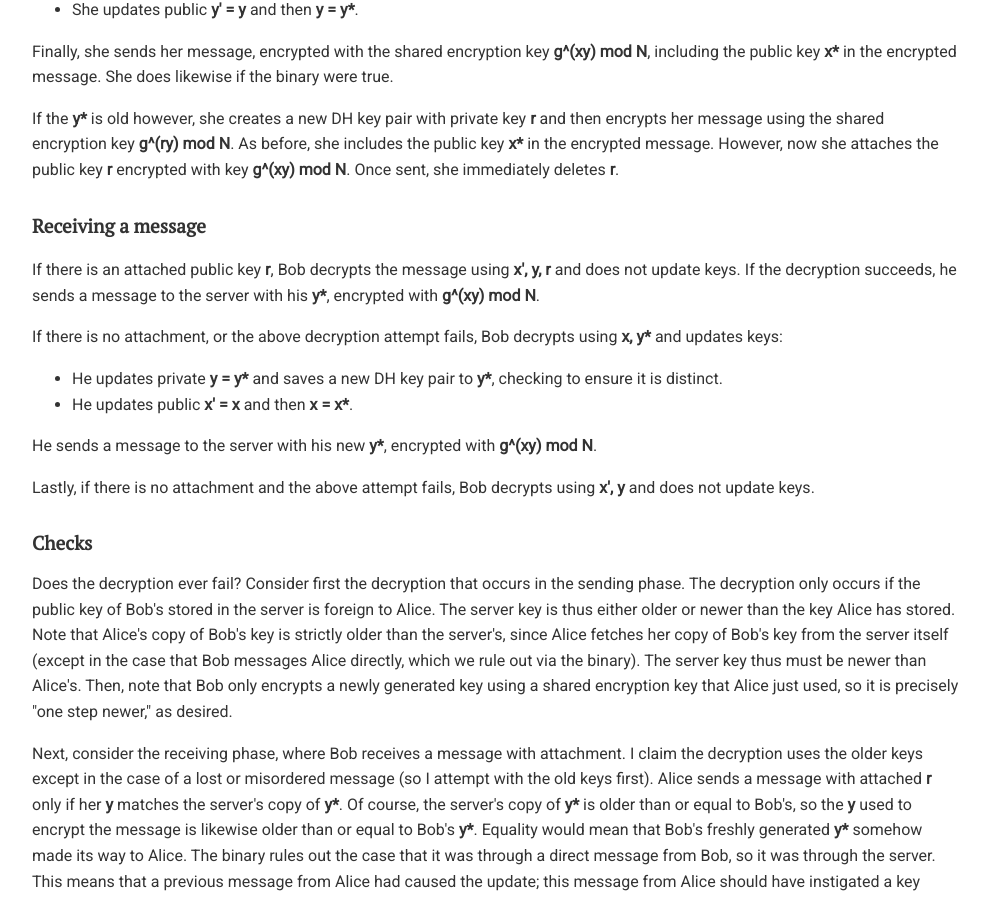
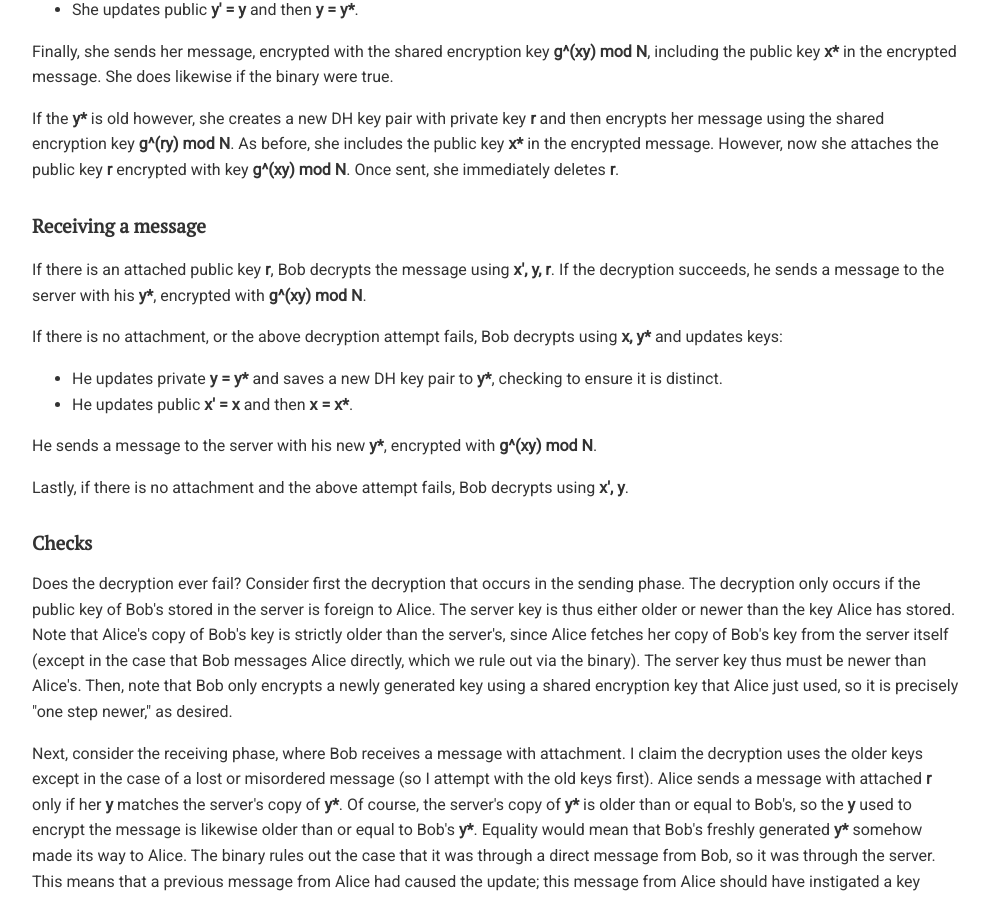
Before and after one commit to chatscrypt/chatscrypt.github.io, a Jekyll site: the page built from _posts/2020-02-06-the-chatscrypt-architecture-part-v-revisiting-the-postal-delivery-model.html, in a window 1280 px wide and 900 px high, scrolled down 2254 px. Shown: the whole window, without its empty margins (143-1132 px from the left). Built offline with Jekyll 4.4.1, drawn with Linux system fonts in a browser that asks for light colours; comment, search, counter and statistics services are not loaded.

Commit message:
Update 2020-02-06-the-chatscrypt-architecture-part-v-revisiting-the-postal-delivery-model.html

```diff
--- a/_posts/2020-02-06-the-chatscrypt-architecture-part-v-revisiting-the-postal-delivery-model.html
+++ b/_posts/2020-02-06-the-chatscrypt-architecture-part-v-revisiting-the-postal-delivery-model.html
@@ -82,7 +82,7 @@ Finally, she sends her message, encrypted with the shared encryption key <b>g^(x
 <h2>Receiving a message</h2>
 
 
-<p>If there is an attached public key <b>r</b>, Bob decrypts the message using <b>x', y, r</b> and does not update keys. If the decryption succeeds, he sends a message to the server with his <b>y*</b>, encrypted with <b>g^(xy) mod N</b>.
+<p>If there is an attached public key <b>r</b>, Bob decrypts the message using <b>x', y, r</b>. If the decryption succeeds, he sends a message to the server with his <b>y*</b>, encrypted with <b>g^(xy) mod N</b>.
 
 <p>If there is no attachment, or the above decryption attempt fails, Bob decrypts using <b>x, y*</b> and updates keys:
 <ul>
@@ -91,7 +91,7 @@ Finally, she sends her message, encrypted with the shared encryption key <b>g^(x
 </ul>
 He sends a message to the server with his new <b>y*</b>, encrypted with <b>g^(xy) mod N</b>.
 
-<p>Lastly, if there is no attachment and the above attempt fails, Bob decrypts using <b>x', y</b> and does not update keys.
+<p>Lastly, if there is no attachment and the above attempt fails, Bob decrypts using <b>x', y</b>.
 
 
 <h2>Checks</h2>
```
